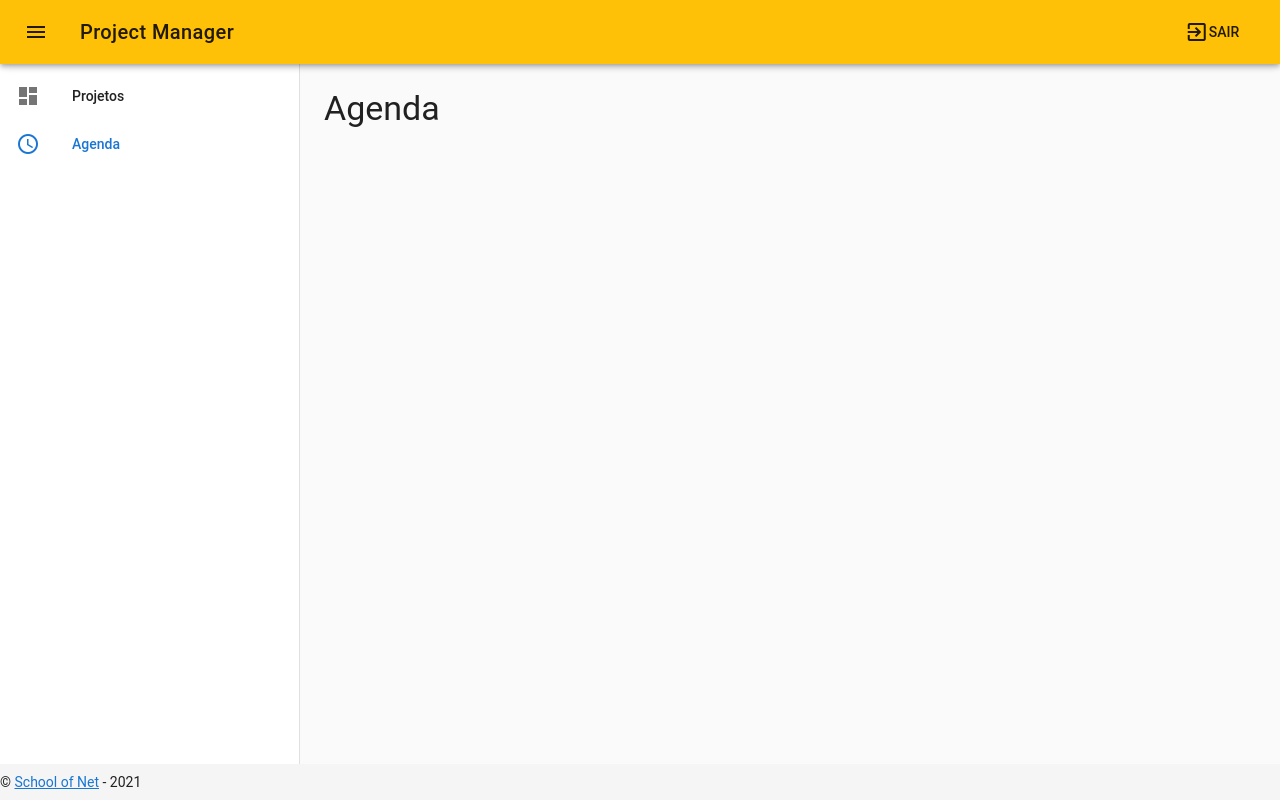
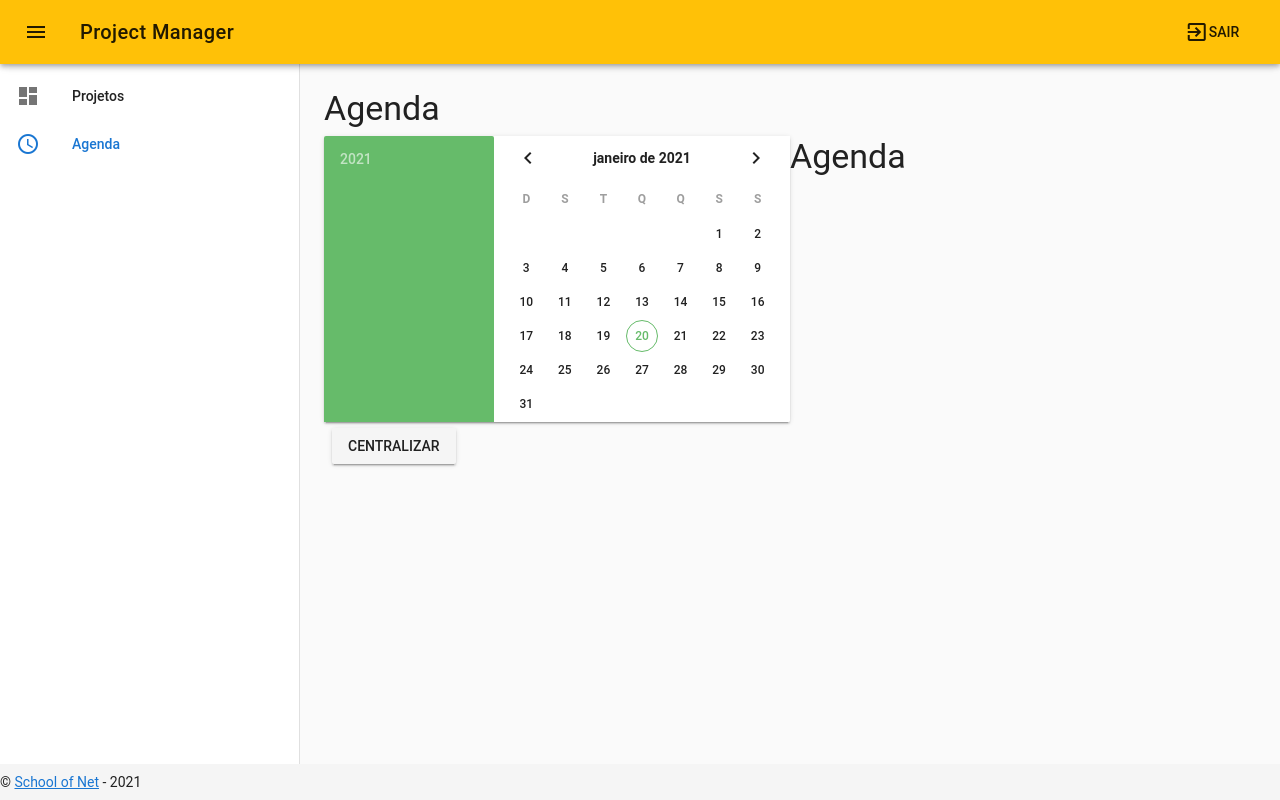
Before and after one commit to jamangueira7/gerenciador-projetos-son, a Vue app in the folder front/: page /#/schedules in a window 1280 px wide. Built offline with nearby package versions, Linux system fonts and the light colour scheme; no server answers.

Commit message:
configurando calentario

```diff
--- a/front/src/components/Schedules.vue
+++ b/front/src/components/Schedules.vue
@@ -1,6 +1,20 @@
 <template>
   <v-layout row wrap>
     <v-flex xs12>
+      <h2 class="display-1 mb-2">Agenda</h2>
+    </v-flex>
+    <v-flex xs6>
+      <v-date-picker
+        v-model="date"
+        locale="pt-br"
+        landscape
+        full-width
+        color="green lighten-1"
+      ></v-date-picker>
+
+      <v-btn @click="goToToday()">Centralizar</v-btn>
+    </v-flex>
+    <v-flex xs6>
       <h2 class="display-1 mb-2">Agenda</h2>
     </v-flex>
   </v-layout>
@@ -9,7 +23,19 @@
 <script>
 export default {
   data() {
+    return {
+      date: null
+    }
+  },
+  methods: {
+    goToToday() {
+      this.date = null;
 
+      setTimeout(() => {
+        const date = new Date();
+        this.date = date.toISOString().substr(0,10);
+      }, 500);
+    }
   },
   mounted() {
     this.$store.dispatch('projects/getAll');
```
Also changed, not shown: 1 other file (tests, documents, lock files or other folders).
